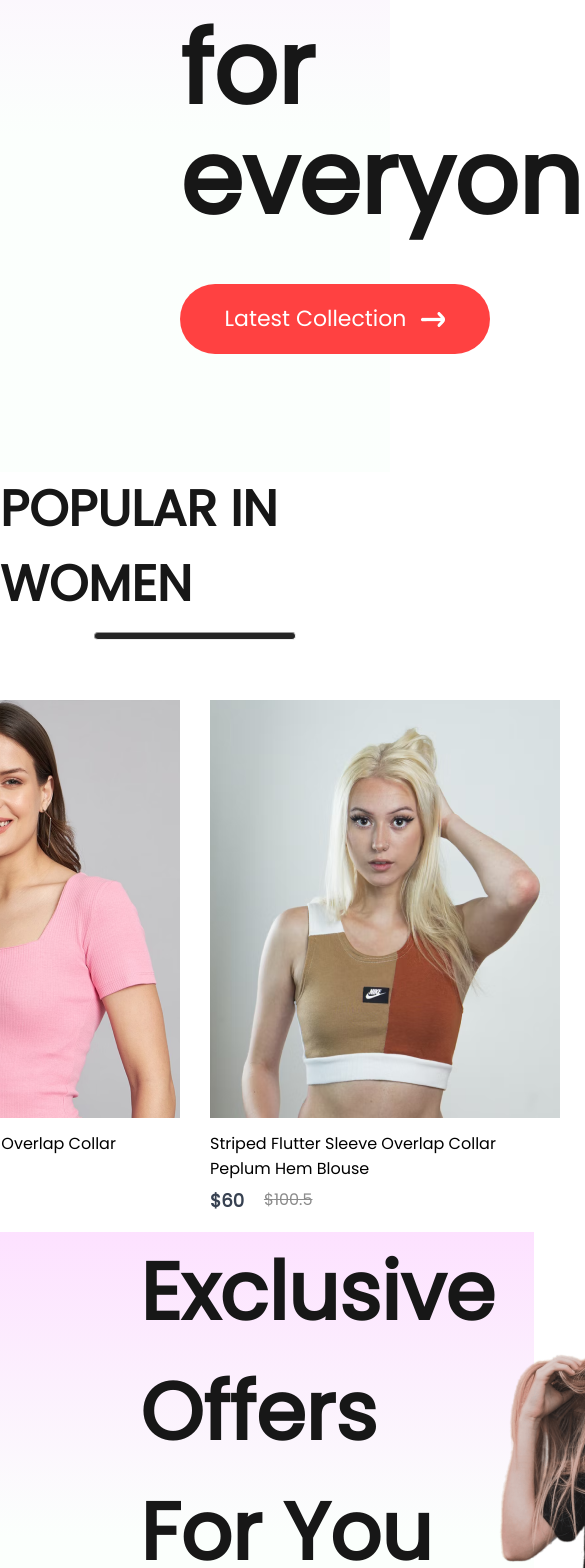
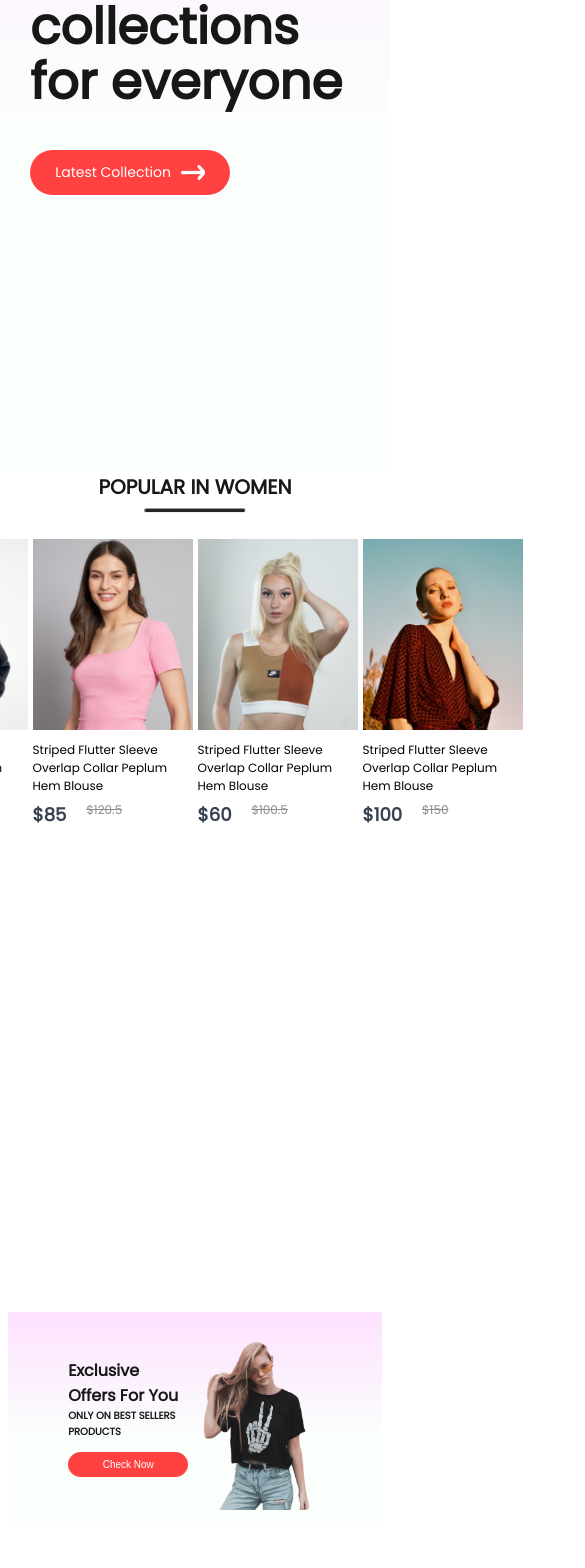
Before and after one commit to Akashkajale123/shopper, a React (Create React App) app: page / in a window 390 px wide. Shown: the part 432-2000 px from the top of the page, 585 px wide, since content can reach past the window. Built offline with nearby package versions, Linux system fonts and the light colour scheme.

Commit message:
new media queries added

```diff
--- a/src/components/Hero/Hero.css
+++ b/src/components/Hero/Hero.css
@@ -52,3 +52,114 @@
     align-items: center;
     justify-content: center;
 }
+@media (max-width:1280px){
+    .hero-left{
+        padding-left: 100px;
+
+    }
+    .hero-left h2{
+        font-size: 22px;
+    }
+    .hero-left p{
+        font-size: 60px;
+    }
+    .hero-hand-icon img{
+        width: 80px;
+    }
+    .hero-latest-btn{
+        gap: 10px;
+        width: 250px;
+        height: 60px;
+        margin-top: 20px;
+        font-size: 18px;
+    }
+    .hero-right img{
+        width: 500px;
+
+    }
+
+}
+@media (max-width:1024pxpx){
+    .hero-left{
+        padding-left: 80px;
+
+    }
+    .hero-left h2{
+        font-size: 20px;
+    }
+    .hero-left p{
+        font-size: 50px;
+    }
+    .hero-hand-icon img{
+        width: 65px;
+    }
+    .hero-latest-btn{
+        /* gap: 10px; */
+        width: 220px;
+        height: 50px;
+        /* margin-top: 20px; */
+        font-size: 16px;
+    }
+    .hero-right img{
+        width: 400px;
+
+    }
+
+}
+@media (max-width:800px){
+    .hero-left{
+        padding-left: 30px;
+
+    }
+    .hero-left h2{
+        font-size: 16px;
+    }
+    .hero-left p{
+        font-size: 40px;
+    }
+    .hero-hand-icon img{
+        width: 50px;
+    }
+    .hero-latest-btn{
+        /* gap: 10px; */
+        width: 175px;
+        height: 40px;
+        /* margin-top: 20px; */
+        font-size: 13px;
+    }
+    .hero-right img{
+        width: 300px;
+
+    }
+
+}
+@media (max-width:500px){
+    .hero{
+        flex-direction: column;
+    }
+    .hero-right{
+        display: none;
+    }
+
+    .hero-left h2{
+        font-size: 18px;
+    }
+    .hero-left p{
+        font-size: 50px;
+    }
+    .hero-hand-icon img{
+        width: 55px;
+    }
+    .hero-latest-btn{
+        /* gap: 10px; */
+        width: 200px;
+        height: 45px;
+        /* margin-top: 20px; */
+        font-size: 14px;
+    }
+    /* .hero-right img{
+        width: 400px;
+
+    } */
+
+}
--- a/src/components/Items/Item.css
+++ b/src/components/Items/Item.css
@@ -1,5 +1,8 @@
 .item{
-    width: 350px;
+    width: 280px;
+}
+.item img{
+    width: 280px;
 }
 .item p{
     margin: 6px 0px;
@@ -23,3 +26,53 @@
     transform: scale(1.05);
     transition: 0.6s;
 }
+@media (max-width:1200px){
+    .item{
+        width: 220px;
+        font-size: 14px;
+    }
+    .item img{
+        width: 220px;
+
+    }
+    .item-price-old{
+        font-size: 14px;
+    }
+
+}
+@media (max-width:1024px){
+    .item{
+        width: 170px;
+        font-size: 13px;
+    }
+    .item img{
+        width: 170px;
+    }
+    .item-price-old{
+        font-size: 13px;
+    }
+}
+@media (max-width:800px){
+    .item{
+        width: 120px;
+        font-size: 12px;
+    }
+    .item img{
+        width: 120px;
+    }
+    .item-price-old{
+        font-size: 12px;
+    }
+}
+@media (max-width:500px){
+    .item{
+        width: 160px;
+        /* font-size: 12px;   */
+    }
+    .item img{
+        width: 160px;
+    }
+    .item-price-old{
+        /* font-size: 12px; */
+    }
+}
--- a/src/components/NewCollections/NewCollections.css
+++ b/src/components/NewCollections/NewCollections.css
@@ -22,3 +22,76 @@
     margin-top: 5px;
     gap: 30px;
 }
+
+@media (max-width:1280px){
+    .new-collections{
+        height: 70vh;
+    }
+    .new-collections h1{
+        font-size: 40px;
+    }
+    .new-collections hr{
+        width: 160px;
+        height: 4px;
+    }
+    .new-collections-item{
+        gap: 20px;
+        margin-top: 30px;
+
+    }
+}
+@media (max-width:1024px){
+    .new-collections{
+        height: 60vh;
+    }
+    .new-collections h1{
+        font-size: 30px;
+    }
+    .new-collections hr{
+        width: 120px;
+        height: 3px;
+    }
+    .new-collections-item{
+        gap: 15px;
+        margin-top: 20px;
+
+    }
+}
+@media (max-width:800px){
+    .new-collections{
+        height: 50vh;
+        gap: 6px;
+    }
+    .new-collections h1{
+        font-size: 20px;
+    }
+    .new-collections hr{
+        width: 100px;
+        /* height: px; */
+    }
+    .new-collections-item{
+        gap: 5px;
+        /* margin-top: 30px; */
+
+    }
+}
+@media (max-width:500px){
+    .new-collections{
+        height: 90vh;
+        /* gap: 6px; */
+    }
+    /* .new-collections h1{
+        font-size: 20px;
+    }
+    .new-collections hr{
+        width: 100px;
+        /* height: px; */
+    } */
+    .new-collections-item{
+        /* gap: 5px; */
+        /* margin-top: 30px; */
+        display: grid;
+        grid-template-columns: 1fr 1fr ;
+        gap: 20px;
+
+    }
--- a/src/components/Offers/Offers.css
+++ b/src/components/Offers/Offers.css
@@ -1,30 +1,29 @@
-.offers{
+.offers {
   width: 65%;
   height: 60vh;
   display: flex;
   margin: auto;
   padding: 0px 140px;
-    background: linear-gradient(180deg,#fde1ff 0%,#e1ffea22 60%);
-
+  background: linear-gradient(180deg, #fde1ff 0%, #e1ffea22 60%);
 }
-.offers-left{
+.offers-left {
   flex: 1;
   display: flex;
   flex-direction: column;
   justify-content: center;
 }
-.offers-left h1{
+.offers-left h1 {
   color: #171717;
   font-size: 80px;
   font-weight: 600;
 }
-.offers-left p{
+.offers-left p {
   color: #171717;
   font-size: 22px;
   font-weight: 600;
 }
-.offers-left button{
-    width:282px;
+.offers-left button {
+  width: 282px;
   height: 70px;
   border-radius: 35px;
   background: #ff4141;
@@ -35,11 +34,100 @@
   margin-top: 30px;
   cursor: pointer;
 }
-.offers-right{
+.offers-right {
   flex: 1;
   display: flex;
   align-items: center;
   justify-content: flex-end;
   padding-top: 50px;
-
 }
+@media (max-width: 1280px) {
+  .offers {
+    padding: 0px 80px;
+    margin-top: 120px;
+  }
+  .offers-left h1 {
+    font-size: 40px;
+  }
+  .offers-left p {
+    font-size: 18px;
+  }
+  .offers-right img {
+    width: 300px;
+  }
+  .offers-left button {
+    width: 220px;
+    height: 50px;
+    font-size: 18px;
+  }
+  .offers-right {
+    padding-top: 30px;
+  }
+}
+@media (max-width: 1024px) {
+  .offers {
+    padding: 0px 60px;
+    margin-top: 80px;
+  }
+  .offers-left h1 {
+    font-size: 30px;
+  }
+  .offers-left p {
+    font-size: 16px;
+  }
+  .offers-right img {
+    width: 200px;
+  }
+  .offers-left button {
+    width: 160px;
+    height: 40px;
+    font-size: 16px;
+  }
+  .offers-right {
+    padding-top: 10px;
+  }
+}
+@media (max-width: 800px) {
+  .offers {
+    /* padding:0px 0px ; */
+    /* margin-top: 80px; */
+    margin-bottom: 60px;
+  }
+  .offers-left h1 {
+    font-size: 22px;
+  }
+  .offers-left p {
+    font-size: 13px;
+  }
+  .offers-right img {
+    width: 180px;
+  }
+  .offers-left button {
+    width: 140px;
+    height: 30px;
+    font-size: 12px;
+  }
+}
+@media (max-width: 500px) {
+  .offers {
+    /* padding:0px 0px ; */
+    /* margin-top: 80px; */
+    height: 25vh;
+    margin-bottom: 50px;
+  }
+  .offers-left h1 {
+    font-size: 16px;
+  }
+  .offers-left p {
+    font-size: 10px;
+  }
+  .offers-right img {
+    width: 120px;
+  }
+  .offers-left button {
+    width: 120px;
+    height: 25px;
+    font-size: 10px;
+    margin-top: 12px;
+  }
+}
--- a/src/components/Popular/Popular.css
+++ b/src/components/Popular/Popular.css
@@ -22,3 +22,75 @@
     gap: 30px;
 
 }
+@media (max-width:1280px){
+    .popular{
+        height: 70vh;
+    }
+    .popular h1{
+        font-size: 40px;
+    }
+    .popular hr{
+        width: 160px;
+        height: 4px;
+    }
+    .popular-item{
+        gap: 20px;
+        margin-top: 30px;
+
+    }
+}
+@media (max-width:1024px){
+    .popular{
+        height: 60vh;
+    }
+    .popular h1{
+        font-size: 30px;
+    }
+    .popular hr{
+        width: 120px;
+        height: 3px;
+    }
+    .popular-item{
+        gap: 15px;
+        margin-top: 20px;
+
+    }
+}
+@media (max-width:800px){
+    .popular{
+        height: 50vh;
+        gap: 6px;
+    }
+    .popular h1{
+        font-size: 20px;
+    }
+    .popular hr{
+        width: 100px;
+        /* height: px; */
+    }
+    .popular-item{
+        gap: 5px;
+        /* margin-top: 30px; */
+
+    }
+}
+@media (max-width:500px){
+    .popular{
+        height: 90vh;
+        /* gap: 6px; */
+    }
+    /* .popular h1{
+        font-size: 20px;
+    }
+    .popular hr{
+        width: 100px;
+        /* height: px; */
+    } */
+    .popular-item{
+        /* gap: 5px; */
+        /* margin-top: 30px; */
+        display: grid;
+        grid-template-columns: 1fr 1fr ;
+        gap: 20px;
+
+    }
```
Lines whose indentation alone changed are shown as unchanged.
